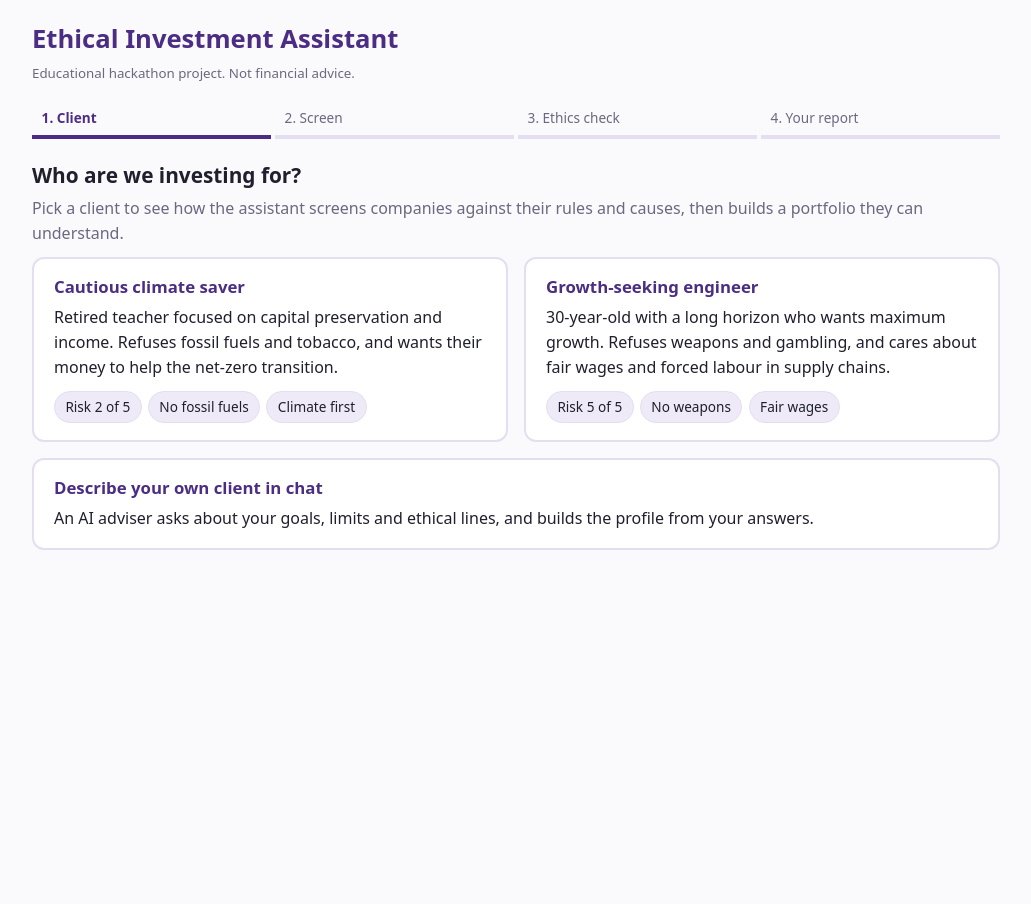
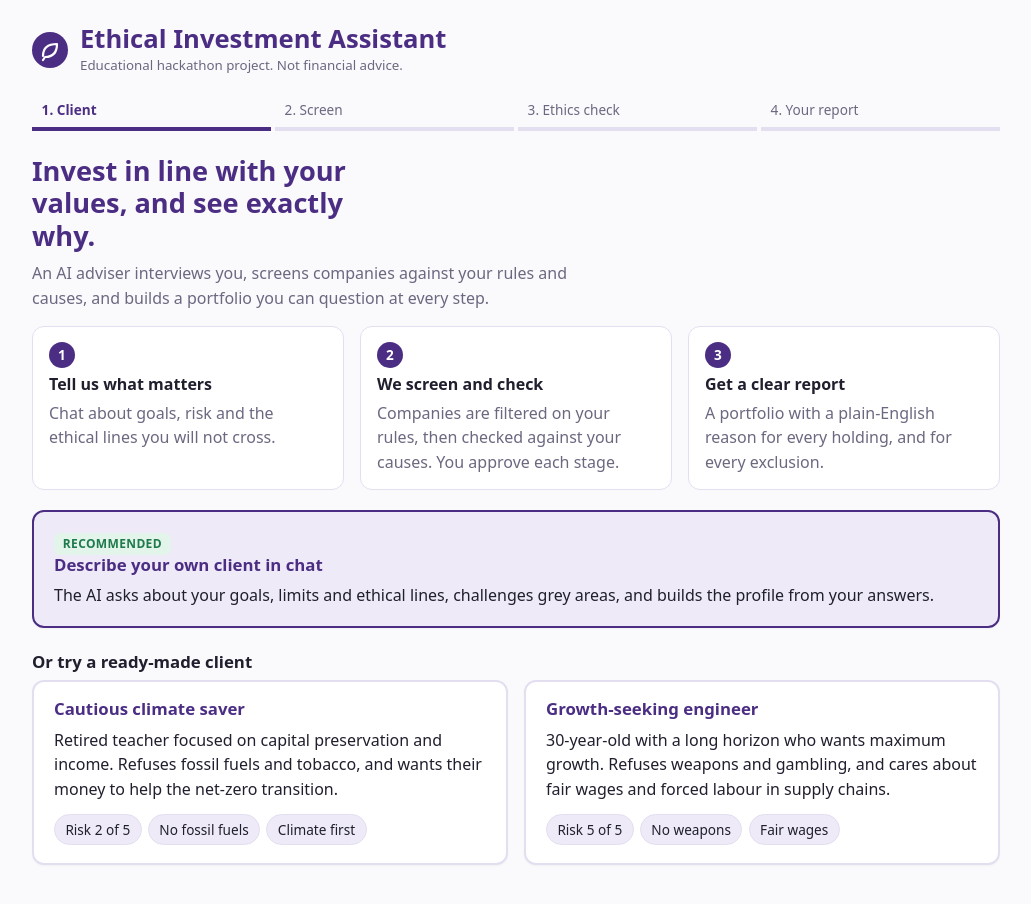
Before and after one commit to amirkasrajahan/msft-lseg-hack, a Next.js app: page / in a window 1280 px wide. Shown: the top 904 px of the page, without its empty margins (124-1155 px from the left). Before the commit the page ends 800 px from the top, so only its background shows below. Built offline with nearby package versions, Linux system fonts and the light colour scheme; no server answers.

Commit message:
Polish the start page, header and loading screens
- Hero, three-step 'how it works', chat as the recommended option, ready-made clients below
- Brand mark in the header, soft shadows on cards
- Loading screens say what the system is doing at each stage

```diff
--- a/app/globals.css
+++ b/app/globals.css
@@ -175,3 +175,18 @@ ul.plain { margin: 0; padding-left: 1.1rem; }
 .stepper button:hover { color: var(--brand); text-decoration: underline; }
 .stepper button:focus-visible { outline: 3px solid var(--brand); outline-offset: 2px; }
 .decision .head .logo { width: 24px; height: 24px; }
+
+.brand { display: flex; align-items: center; gap: .75rem; }
+.brand h1 { margin: 0; }
+.hero { margin-bottom: 1rem; }
+.hero h2 { font-size: 1.7rem; color: var(--brand); max-width: 22ch; }
+.hero p { color: var(--muted); max-width: 60ch; }
+.how { list-style: none; margin: 0 0 1.25rem; padding: 0; display: grid; grid-template-columns: repeat(3, 1fr); gap: 1rem; }
+.how li { display: flex; flex-direction: column; gap: .25rem; background: var(--card); border: 1px solid var(--line); border-radius: 12px; padding: .9rem 1rem; }
+.how .num { width: 26px; height: 26px; border-radius: 50%; background: var(--brand); color: var(--on-brand); display: inline-flex; align-items: center; justify-content: center; font-weight: 700; font-size: .85rem; }
+@media (max-width: 760px) { .how { grid-template-columns: 1fr; } }
+.persona { box-shadow: 0 1px 2px rgba(0, 0, 0, .04); transition: box-shadow .15s, transform .15s; }
+.persona:hover:not(:disabled) { box-shadow: 0 6px 18px rgba(75, 46, 131, .15); transform: translateY(-1px); }
+.persona.primary { border-color: var(--brand); background: var(--brand-soft); }
+.card { box-shadow: 0 1px 2px rgba(0, 0, 0, .04); }
+.working p { margin: 0; }
--- a/src/components/flow/Flow.tsx
+++ b/src/components/flow/Flow.tsx
@@ -18,11 +18,11 @@ const REVISITABLE = 2;
 
 type Pending = 'screen' | 'vet' | 'allocate' | 'report' | null;
 
-const WORKING_LABEL: Record<Exclude<Pending, null>, string> = {
-  screen: 'Screening companies against your rules…',
-  vet: 'Checking each company against your causes…',
-  allocate: 'Building your portfolio…',
-  report: 'Writing your report…',
+const WORKING: Record<Exclude<Pending, null>, [string, string]> = {
+  screen: ['Screening companies against your rules…', 'Applying your sector and activity rules and grouping what is left.'],
+  vet: ['Checking each company against your causes…', "Reading each company's record on the causes you care about and scoring it."],
+  allocate: ['Building your portfolio…', 'Weighing risk and return across the companies that passed.'],
+  report: ['Writing your report…', 'Turning the numbers into a plain-English explanation.'],
 };
 
 /** The server call the session is waiting for, if the client has nothing left to decide. */
@@ -159,7 +159,7 @@ export function Flow() {
         />
       );
     }
-    if (pending) return <Working label={WORKING_LABEL[pending]} />;
+    if (pending) return <Working label={WORKING[pending][0]} detail={WORKING[pending][1]} />;
     if (revisit === 1 && session.screen) {
       return (
         <ScreenStep
@@ -203,9 +203,15 @@ export function Flow() {
   return (
     <div className="shell">
       <header className="topbar">
-        <div>
-          <h1>Ethical Investment Assistant</h1>
-          <small>Educational hackathon project. Not financial advice.</small>
+        <div className="brand">
+          <svg width="36" height="36" viewBox="0 0 36 36" aria-hidden="true">
+            <circle cx="18" cy="18" r="18" fill="var(--brand)" />
+            <path d="M11 24c0-8 5-12 14-12 0 8-4 13-12 13l-2 3" fill="none" stroke="var(--on-brand)" strokeWidth="2.2" strokeLinecap="round" strokeLinejoin="round" />
+          </svg>
+          <div>
+            <h1>Ethical Investment Assistant</h1>
+            <small>Educational hackathon project. Not financial advice.</small>
+          </div>
         </div>
         {session && (
           <div className="actions" style={{ marginTop: 0 }}>
@@ -266,11 +272,14 @@ export function Flow() {
   );
 }
 
-function Working({ label }: { label: string }) {
+function Working({ label, detail }: { label: string; detail?: string }) {
   return (
     <div className="working card" role="status">
       <div className="spinner" />
-      <p>{label}</p>
+      <p style={{ marginBottom: detail ? '.25rem' : undefined }}>
+        <b>{label}</b>
+      </p>
+      {detail && <p className="muted">{detail}</p>}
     </div>
   );
 }
--- a/src/components/flow/StartStep.tsx
+++ b/src/components/flow/StartStep.tsx
@@ -20,16 +20,53 @@ const PERSONAS = [
   },
 ];
 
+const HOW = [
+  ['Tell us what matters', 'Chat about goals, risk and the ethical lines you will not cross.'],
+  ['We screen and check', 'Companies are filtered on your rules, then checked against your causes. You approve each stage.'],
+  ['Get a clear report', 'A portfolio with a plain-English reason for every holding, and for every exclusion.'],
+];
+
 export function StartStep({ onStart }: { onStart: (personaId?: string) => void }) {
   const [picked, setPicked] = useState<string | null>(null);
 
   return (
     <section>
-      <h2>Who are we investing for?</h2>
-      <p className="muted">
-        Pick a client to see how the assistant screens companies against their rules and causes, then
-        builds a portfolio they can understand.
-      </p>
+      <div className="hero">
+        <h2>Invest in line with your values, and see exactly why.</h2>
+        <p>
+          An AI adviser interviews you, screens companies against your rules and causes, and builds a portfolio
+          you can question at every step.
+        </p>
+      </div>
+
+      <ol className="how">
+        {HOW.map(([title, text], i) => (
+          <li key={title}>
+            <span className="num">{i + 1}</span>
+            <b>{title}</b>
+            <span className="muted">{text}</span>
+          </li>
+        ))}
+      </ol>
+
+      <button
+        className="persona primary"
+        style={{ width: '100%' }}
+        disabled={picked !== null}
+        onClick={() => {
+          setPicked('chat');
+          onStart();
+        }}
+      >
+        <span className="badge keep">Recommended</span>
+        <h3>Describe your own client in chat</h3>
+        <p style={{ margin: 0 }}>
+          The AI asks about your goals, limits and ethical lines, challenges grey areas, and builds the profile from
+          your answers.
+        </p>
+      </button>
+
+      <h3 style={{ margin: '1.5rem 0 .5rem' }}>Or try a ready-made client</h3>
       <div className="grid2">
         {PERSONAS.map((p) => (
           <button
@@ -53,20 +90,6 @@ export function StartStep({ onStart }: { onStart: (personaId?: string) => void }
           </button>
         ))}
       </div>
-      <button
-        className="persona"
-        style={{ width: '100%', marginTop: '1rem' }}
-        disabled={picked !== null}
-        onClick={() => {
-          setPicked('chat');
-          onStart();
-        }}
-      >
-        <h3>Describe your own client in chat</h3>
-        <p style={{ margin: 0 }}>
-          An AI adviser asks about your goals, limits and ethical lines, and builds the profile from your answers.
-        </p>
-      </button>
     </section>
   );
 }
```
